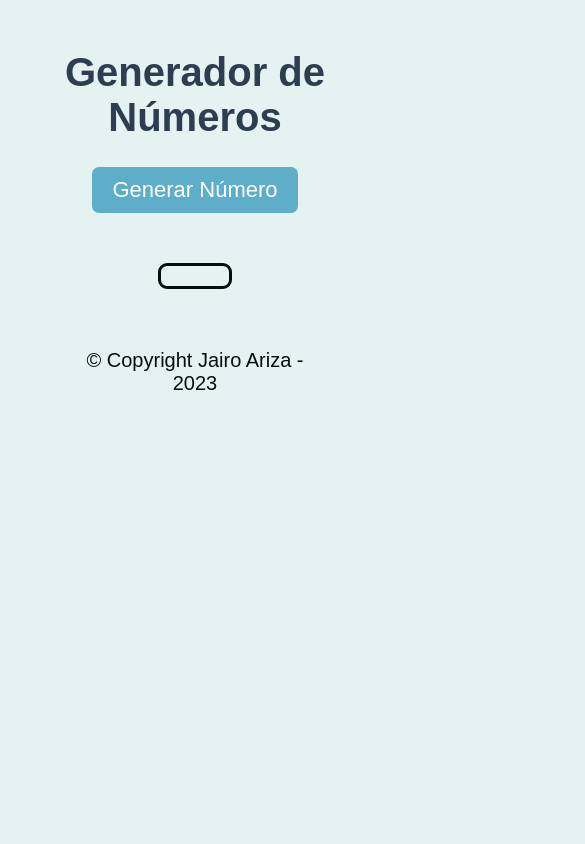
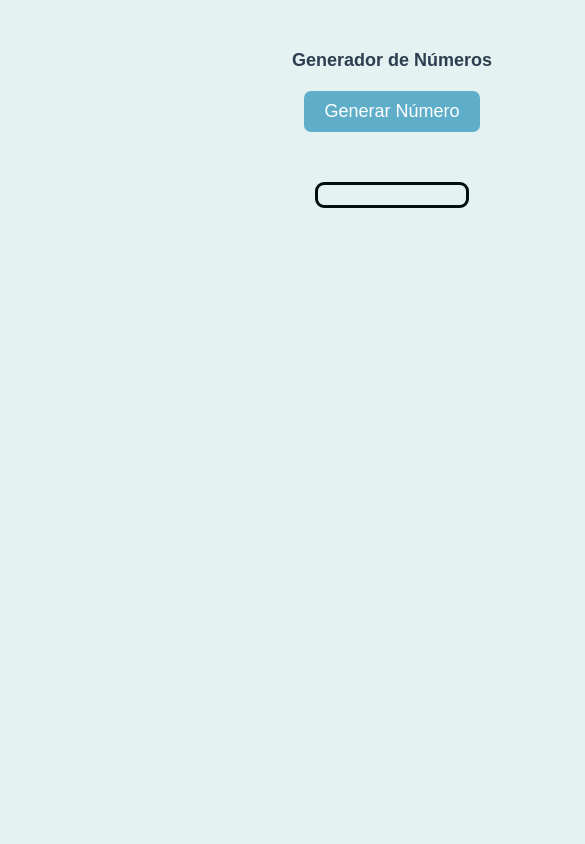
Before and after one commit to ArizzaYF/GeneradorNumeros, a plain HTML site: page index.html in a window 390 px wide. Shown: the top 844 px of the page, 585 px wide, since content can reach past the window. Drawn offline with Linux system fonts and the light colour scheme.

Commit message:
Corrigiendo errores de estilo en el archivo CSS

```diff
--- a/style.css
+++ b/style.css
@@ -40,6 +40,7 @@ footer {
     text-align: center;
     padding: 40px;
     font-family: 'Agdasima', sans-serif;
+    margin-top: 100%;
 }
 
 .copyright {
@@ -53,9 +54,16 @@ footer {
 @media screen and (max-width:480px){
     h1{
         text-align: center;
+        font-size: 18px;
+    }
+    body{
+        width: 768px;
+        height: auto;
+        font-size: 18px;
     }
     button, #numberContainer, footer{
         width: auto;
+        font-size: 18px;
     }
 
 }
```
